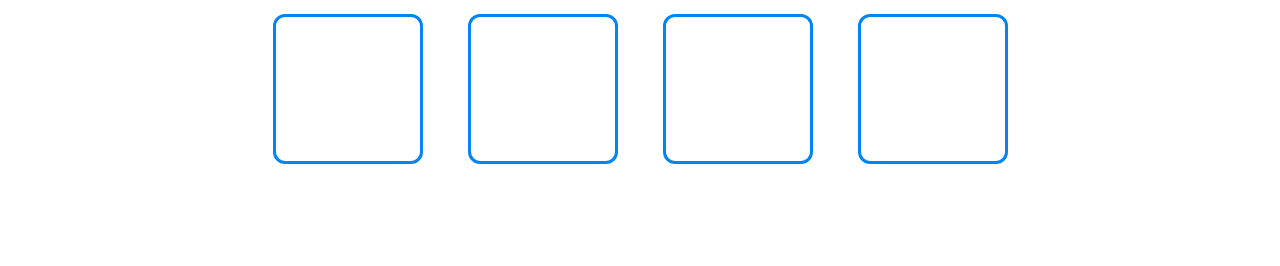
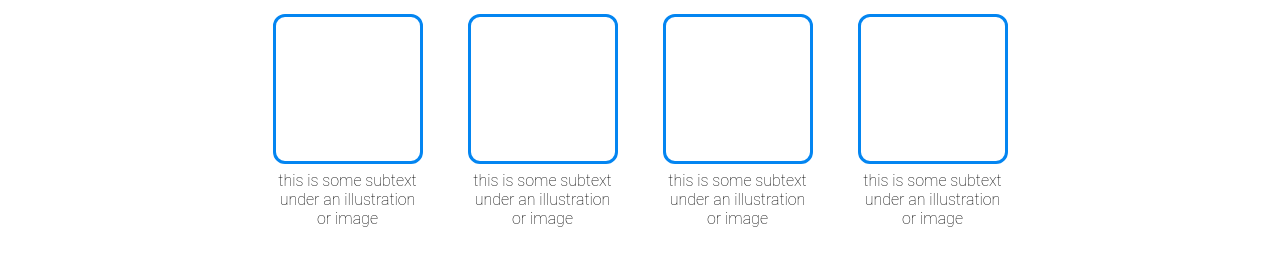
Before and after one commit to TroyInCode/Landing-Page, a plain HTML site: page index.html in a window 1280 px wide. Shown: the part 564-830 px from the top of the page. Before the commit the page ends 800 px from the top, so only its background shows below. Drawn offline with Linux system fonts and the light colour scheme; a script that the page names is missing.

Commit message:
Aligned Text Under Boxes

```diff
--- a/index.html
+++ b/index.html
@@ -38,5 +38,11 @@
       <div class="bluebox"></div>
       <div class="bluebox"></div>
     </div>
+    <div class="infotext">
+      <div class="boxtext">this is some subtext under an illustration <br>or image</div>
+      <div class="boxtext">this is some subtext under an illustration <br>or image</div>
+      <div class="boxtext">this is some subtext under an illustration <br>or image</div>
+      <div class="boxtext">this is some subtext under an illustration <br>or image</div>
+    </div>
 </body>
 </html>
--- a/style.css
+++ b/style.css
@@ -118,3 +118,20 @@ div.herosection {
     border-radius: 12px;
 
 }
+
+.infotext {
+    display: flex;
+    justify-content: center;
+    gap: 45px;
+    margin-top: 7px;
+}
+
+.boxtext {
+    display: flex;
+    font-family: Roboto, Oxygen, Ubuntu, Cantarell, 'Open Sans', 'Helvetica Neue', sans-serif;
+    text-align: center;
+    font-weight: 200;
+    height: 100px;
+    width: 150px;
+    flex-wrap: wrap;
+}
```
